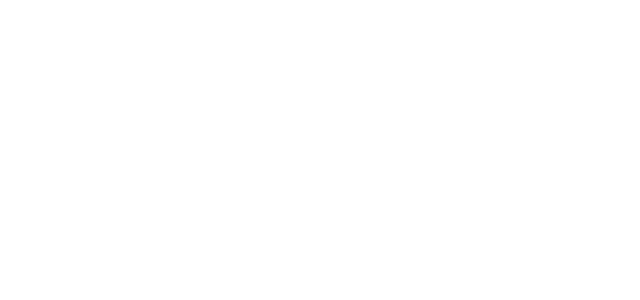
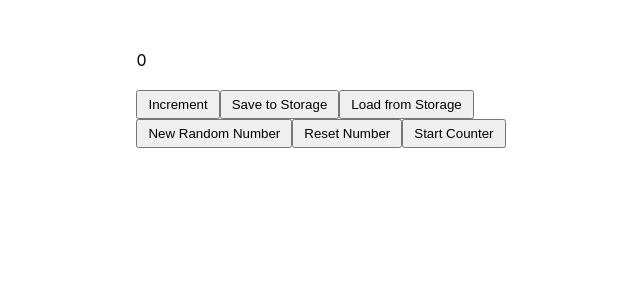
Before and after one commit to metehandoenmez/group-ex-react, a React (Create React App) app: page / in a window 1280 px wide. Shown: the top 300 px of the page, without its empty margins (319-959 px from the left). Built offline with nearby package versions, Linux system fonts and the light colour scheme; no server answers.

Commit message:
completed 1tomany exercise

```diff
--- a/src/App.jsx
+++ b/src/App.jsx
@@ -1,9 +1,11 @@
 import React, { useState, useEffect } from "react";
 import "./App.css";
+import NumberDisplay from "./NumberDisplay";
 
 function App() {
   return (
     <div>
+        <NumberDisplay />
     </div>
   );
 }
--- /dev/null
+++ b/src/NumberDisplay.jsx
@@ -0,0 +1,59 @@
+import React, {useState, useEffect} from "react";
+
+export default function NumberDisplay () {
+
+    const [number, setNumber] = useState(0);
+
+    const API_URL = "https://www.random.org/integers/?num=1&min=1&max=200&col=1&base=10&format=plain&rnd=new"
+
+    useEffect(() => {
+        fetch(API_URL).then((result) => {
+            return result.json();})
+            .then((data) => {
+                setNumber(data)
+            })
+        }, [])
+
+    const saveStorage = () => {
+        localStorage.setItem("Stored Number",number)
+    }
+
+    const loadStorage = () => {
+        let stored = JSON.parse(localStorage.getItem("Stored Number"));
+        setNumber(stored);
+    }
+
+    const newRandom = () => {
+            fetch(API_URL).then((result) => {
+                return result.json();})
+                .then((data) => {
+                    setNumber(data)
+                })
+    }
+
+    const resetNumber = () => {
+        setNumber(0);
+    }
+
+    const startCounter = () => {
+        setInterval(() => {
+            setNumber(number+1);
+        }, 1000);
+    }
+
+
+
+    return (
+        <div>
+            <p>{number}</p> <br />
+            <button onClick={() => {
+                setNumber(number+1);
+            }}>Increment</button>
+            <button onClick={() => {saveStorage()}}>Save to Storage</button>
+            <button onClick={() => {loadStorage()}}>Load from Storage</button> <br />
+            <button onClick={() => {newRandom()}}>New Random Number</button>
+            <button onClick={() => {resetNumber()}}>Reset Number</button>
+            <button onClick={() => {startCounter()}}>Start Counter</button>
+        </div>
+    )
+}
```
